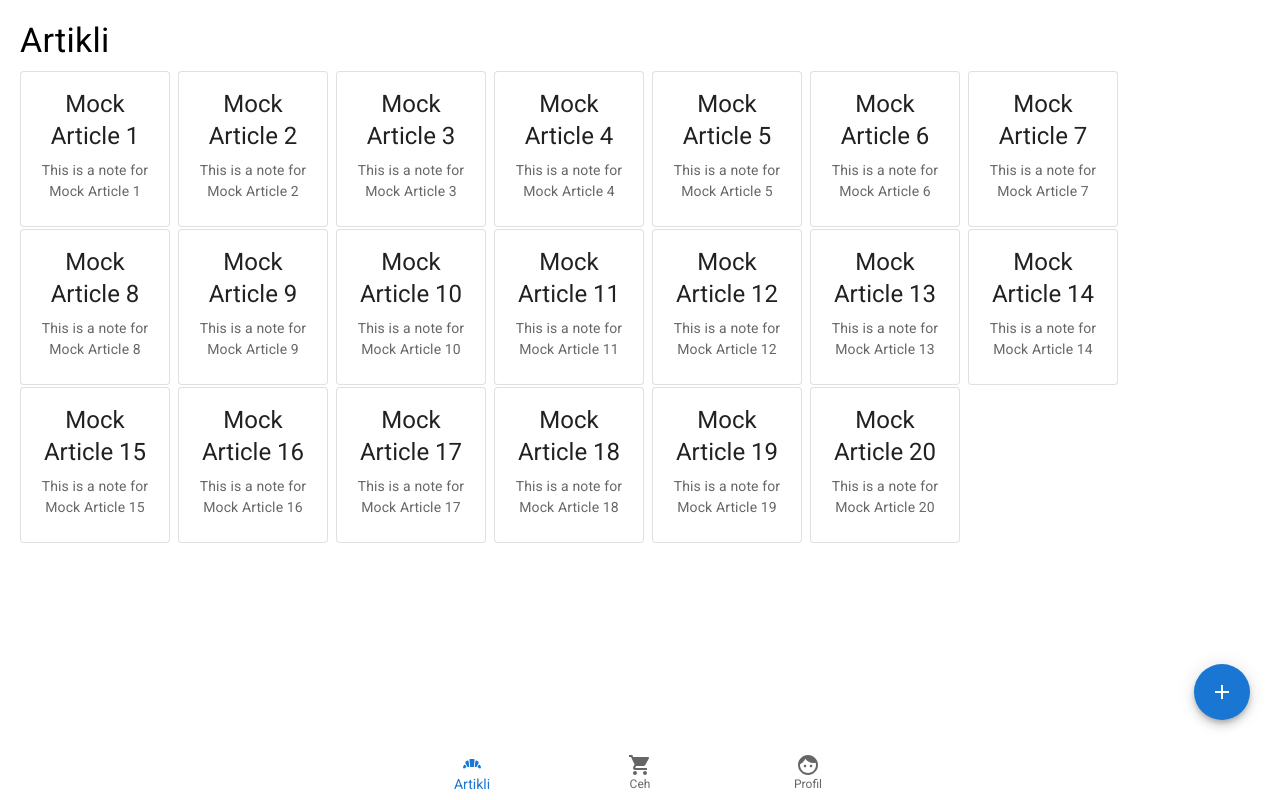
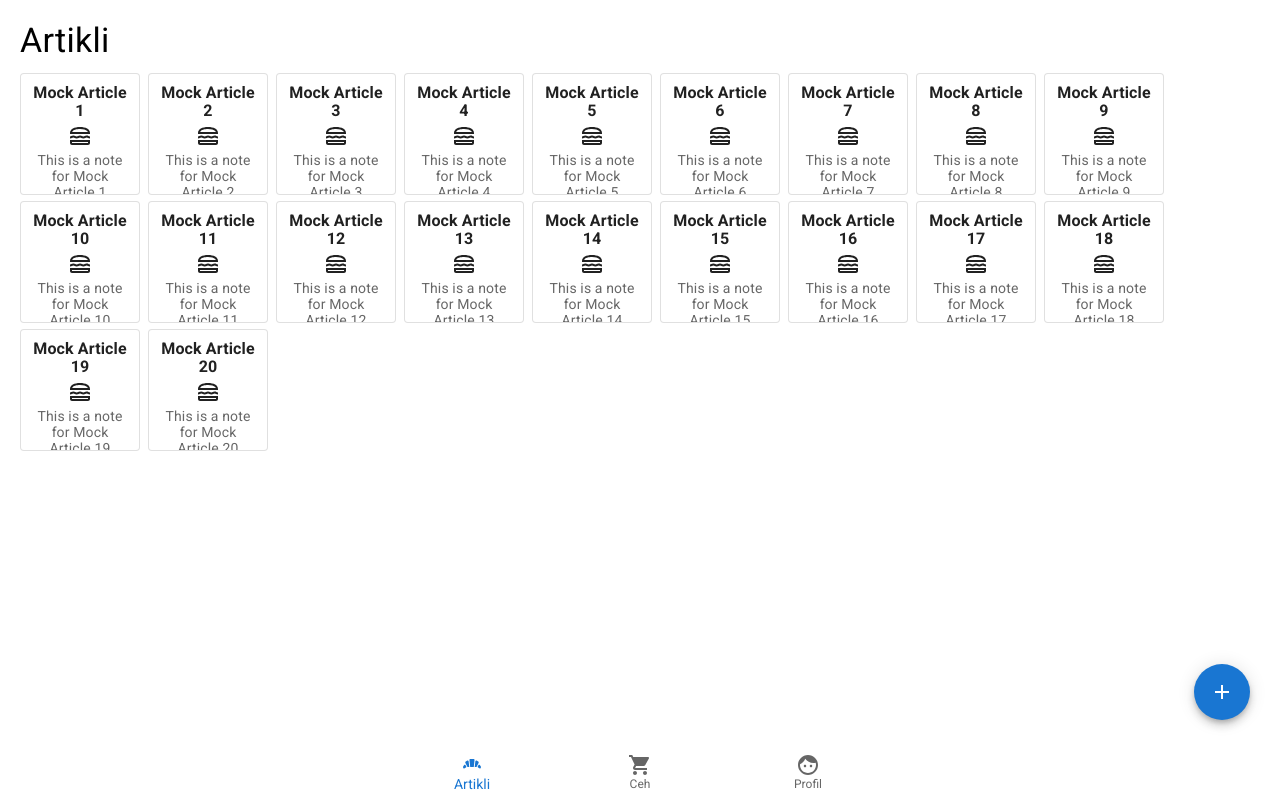
Before and after one commit to janezk7/GroceryOptimizer, a React (Create React App) app: page /login in a window 1280 px wide. Both pictures are taken after a click on the button "LOGIN". Built offline with nearby package versions, Linux system fonts and the light colour scheme.

Commit message:
Redesign item cards, implement debug styles

```diff
--- a/src/components/ArticleCard.tsx
+++ b/src/components/ArticleCard.tsx
@@ -1,7 +1,10 @@
-import { ButtonBase, Card, CardContent, Typography } from "@mui/material";
+import { Box, ButtonBase, Card, CardContent, Typography } from "@mui/material";
 import { CSSProperties } from "react";
 import { Article } from "../models/DbEntities";
 import { useNavigate } from "react-router-dom";
+import { $debugStyles } from "../style/commonStyles";
+
+import Burger from "@mui/icons-material/LunchDiningOutlined";
 
 interface ArticleCardProps {
   data: Article; // Define the expected prop type
@@ -11,28 +14,76 @@ const ArticleCard = ({ data }: ArticleCardProps) => {
   const navigate = useNavigate();
   return (
     <ButtonBase
-      sx={articleCard}
+      sx={$outerButton}
       onClick={() => {
         navigate(`/ArticleDetails/${data.id}`, { state: { ...data } });
       }}
     >
-      <Card variant="outlined">
-        <CardContent>
-          <Typography gutterBottom variant="h5" component="div">
-            {data.name}
-          </Typography>
-          <Typography sx={{ color: "text.secondary", fontSize: 14 }}>
-            {data.note}
-          </Typography>
+      <Card sx={[$card]} variant="outlined">
+        <CardContent sx={[$cardContent, $debugStyles.placeholder]}>
+          <Box sx={[$wrapper, $debugStyles.placeholder]}>
+            <Typography sx={[$title, $debugStyles.placeholder]} variant="subtitle1">
+              {data.name}
+            </Typography>
+            <Box sx={[$icon, $debugStyles.placeholder]}>
+              <Burger fontSize="medium" />
+            </Box>
+            <Typography sx={[$subText, $debugStyles.placeholder]} variant="body1">
+              {data.note}
+            </Typography>
+          </Box>
         </CardContent>
       </Card>
     </ButtonBase>
   );
 };
 
-const articleCard: CSSProperties = {
-  height: 150,
-  width: 150,
+const $outerButton: CSSProperties = {
+  height: 120,
+  width: 120,
+};
+
+const $card: CSSProperties = {
+  flex: 1,
+  height: "100%",
+};
+
+const $cardContent: CSSProperties = {
+  display: "flex",
+  flex: 1,
+  height: '100%',
+  padding: 0,
+};
+
+const $wrapper: CSSProperties = {
+  display: "flex",
+  flex: 1,
+  height: "100%",
+  flexDirection: "column",
+  justifyContent: "space-between",
+  alignContent: "stretch",
+  gap: "4px",
+  padding: "10px",
+  paddingBottom: "5px",
+  boxSizing: "border-box",
+};
+
+const $title: CSSProperties = {
+  fontWeight: 'bold',
+  lineHeight: '18px'
+};
+
+const $icon: CSSProperties = {
+  display: "flex",
+  flex: 1,
+  justifyContent: "center",
+  alignItems: "center",
+};
+
+const $subText: CSSProperties = {
+  color: "text.secondary",
+  fontSize: "14px",
+  lineHeight: '16px'
 };
 
 export default ArticleCard;
--- a/src/style/commonStyles.ts
+++ b/src/style/commonStyles.ts
@@ -1,4 +1,5 @@
 import { CSSProperties } from "react";
+import { hexToRgba } from "../util/utilMethods";
 
 class CommonStyles {
   contentContainer: CSSProperties = {
@@ -7,10 +8,24 @@ class CommonStyles {
     justifyContent: "start",
     alignItems: "stretch",
     flexDirection: "column",
-    padding: "20px"
+    padding: "20px",
   };
 }
 
-const commonStyles = new CommonStyles();
+class DebugStyles {
+  debugFrame1: CSSProperties = {
+    backgroundColor: hexToRgba("#5cfaff", 0.3), // #5cfaff
+  };
+  debugFrame2: CSSProperties = {
+    backgroundColor: hexToRgba("#7fff6b", 0.3), // #7fff6b
+  };
+  debugFrame3: CSSProperties = {
+    backgroundColor: hexToRgba("#eeff6b", 0.3), // #eeff6b
+  };
+  placeholder: CSSProperties = {};
+}
 
-export { commonStyles };
+const $commonStyles = new CommonStyles();
+const $debugStyles = new DebugStyles();
+
+export { $commonStyles, $debugStyles };
--- a/src/style/index.ts
+++ b/src/style/index.ts
@@ -1 +1 @@
-export { commonStyles } from './commonStyles';
+export { $commonStyles as commonStyles } from './commonStyles';
--- a/src/util/utilMethods.ts
+++ b/src/util/utilMethods.ts
@@ -2,4 +2,26 @@ function getRandomNumberTwoFixed(min: number, max: number) {
   return parseFloat((Math.random() * (max - min) + min).toFixed(2));
 }
 
-export { getRandomNumberTwoFixed };
+function hexToRgba(hexColor: string, opacity: number): string {
+  // Remove the '#' if present
+  let hex = hexColor.replace(/^#/, "");
+
+  // If shorthand hex is given, convert to full form (e.g., #abc ->#aaccc7)
+  if (hex.length === 3) {
+    hex = hex
+      .split("")
+      .map((char) => char + char)
+      .join("");
+  }
+
+  // Parse the hex values into RGB
+  const bigint = parseInt(hex, 16);
+  const r = (bigint >> 16) & 255;
+  const g = (bigint >> 8) & 255;
+  const b = bigint & 255;
+
+  // Return formatted RGBA string
+  return `rgba(${r}, ${g}, ${b}, ${opacity})`;
+}
+
+export { getRandomNumberTwoFixed, hexToRgba };
```
Also changed, not shown: 1 other file (tests, documents, lock files or other folders).
